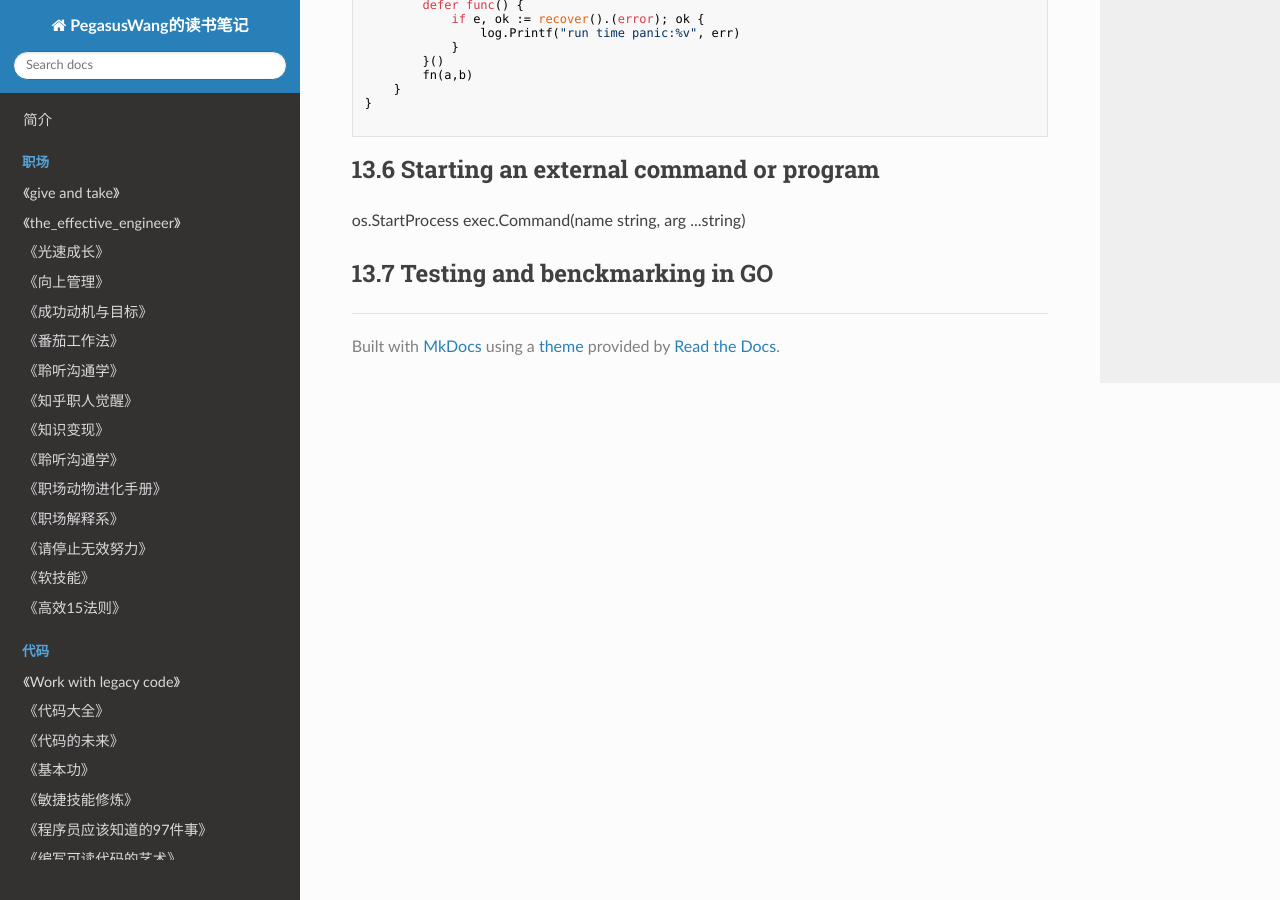
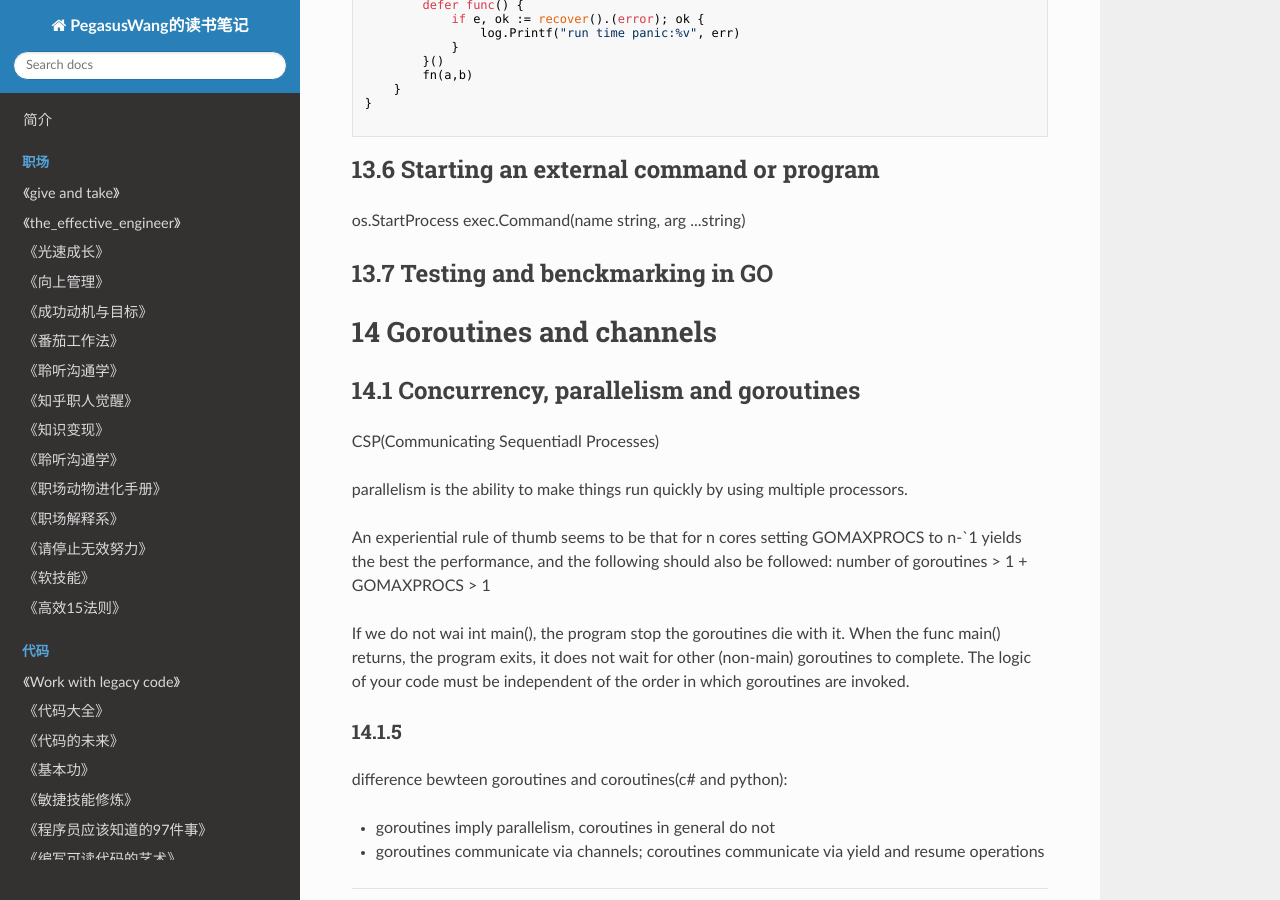
Before and after one commit to PegasusWang/booknotes, an MkDocs documentation site: the page built from docs/golang/the_way_to_go/book.md, in a window 1280 px wide and 900 px high, scrolled down 4337 px. Built offline with MkDocs 1.6.1, drawn with Linux system fonts in a browser that asks for light colours; nearby versions of some CDN libraries; old or Windows-style settings are respelled for this version of MkDocs.

Commit message:
way_to_go: goroutines and channels

```diff
--- a/docs/golang/the_way_to_go/book.md
+++ b/docs/golang/the_way_to_go/book.md
@@ -282,3 +282,28 @@ os.StartProcess
 exec.Command(name string, arg ...string)
 
 ## 13.7 Testing and benckmarking in GO
+
+
+
+# 14 Goroutines and channels
+
+## 14.1 Concurrency, parallelism and goroutines
+
+
+CSP(Communicating Sequentiadl Processes)
+
+parallelism is the ability to make things run quickly by using multiple processors.
+
+An experiential rule of thumb seems to be that for n cores setting GOMAXPROCS to n-`1 yields the best the performance,
+and the following should also be followed: number of goroutines > 1 + GOMAXPROCS > 1
+
+If we do not wai int main(), the program stop the goroutines die with it.
+When the func main() returns, the program exits, it does not wait for other (non-main) goroutines to complete.
+The logic of your code must be independent of the order in which goroutines are invoked.
+
+### 14.1.5
+
+difference bewteen goroutines and coroutines(c# and python):
+
+- goroutines imply parallelism, coroutines in general do not
+- goroutines communicate via channels; coroutines communicate via yield and resume operations
```
